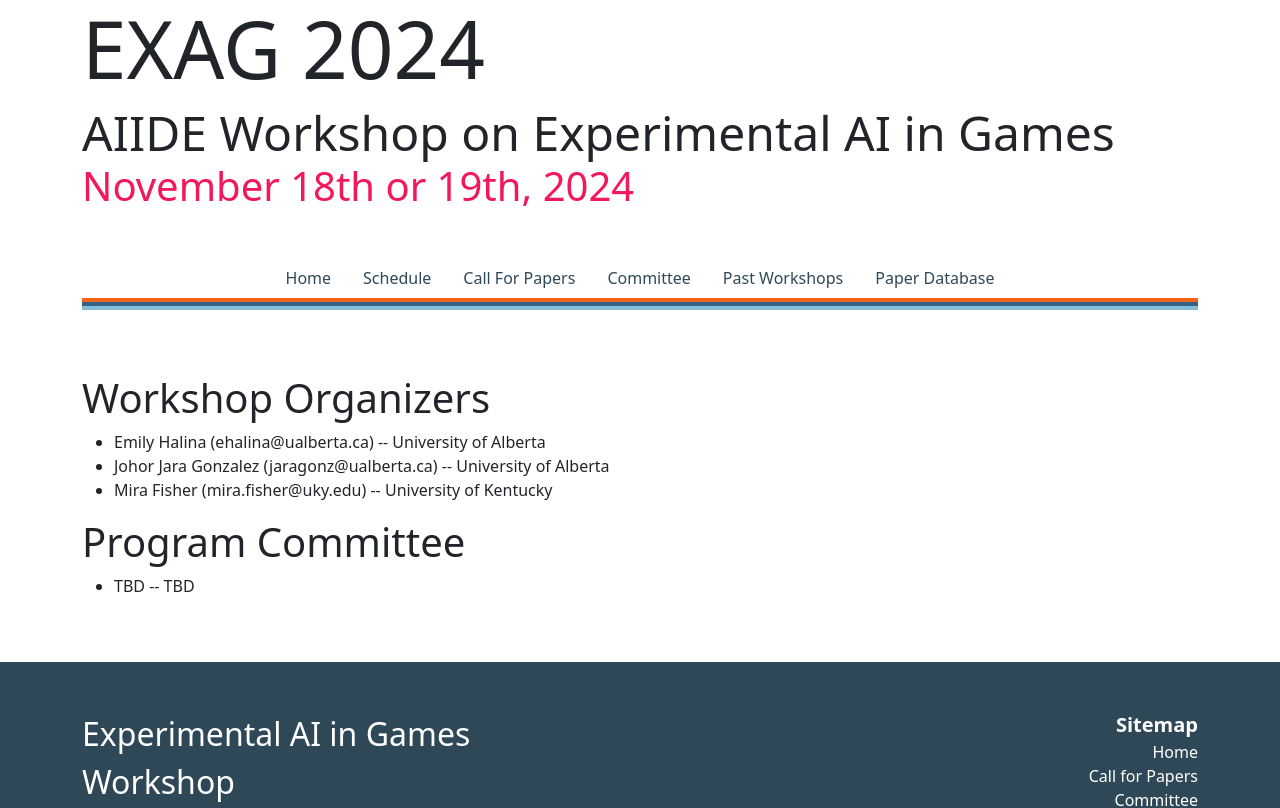
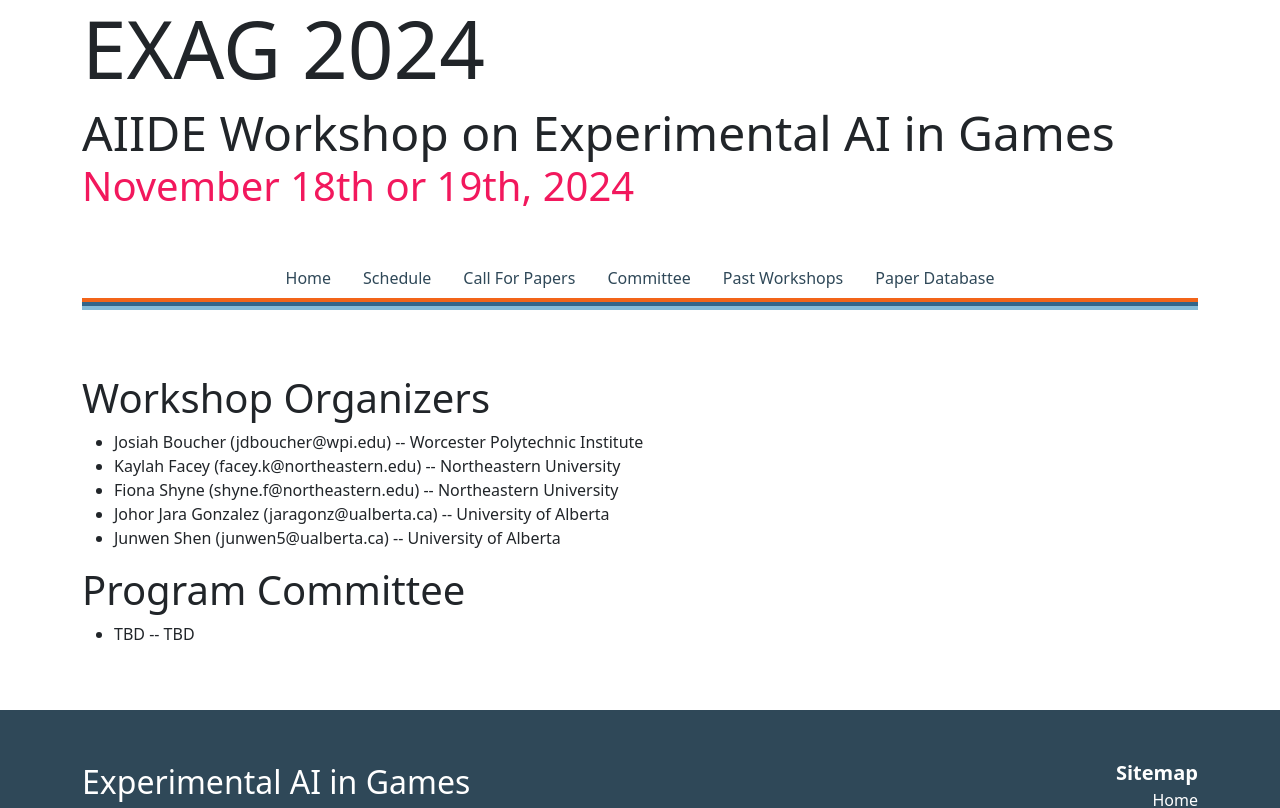
Before and after one commit to aiide-exag/aiide-exag.github.io, a Next.js app: page /committee in a window 1280 px wide. Shown: the top 808 px of the page. Built offline with nearby package versions, Linux system fonts and the light colour scheme.

Commit message:
Committee, Home Page, WIP Schedule 2025
Updated with most recent information for 2025.

```diff
--- a/src/pages/committee.tsx
+++ b/src/pages/committee.tsx
@@ -5,9 +5,19 @@
 
 const ORGANIZING_COMMITTEE = [
     {
-        name: 'Emily Halina',
-        email: 'ehalina@ualberta.ca',
-        affiliation: 'University of Alberta',
+        name: 'Josiah Boucher',
+        email: 'jdboucher@wpi.edu',
+        affiliation: 'Worcester Polytechnic Institute',
+    },
+    {
+        name: 'Kaylah Facey',
+        email: 'facey.k@northeastern.edu',
+        affiliation: 'Northeastern University',
+    },
+    {
+        name: 'Fiona Shyne',
+        email: 'shyne.f@northeastern.edu',
+        affiliation: 'Northeastern University',
     },
     {
         name: 'Johor Jara Gonzalez',
@@ -15,9 +25,9 @@
         affiliation: 'University of Alberta',
     },
     {
-        name: 'Mira Fisher',
-        email: 'mira.fisher@uky.edu',
-        affiliation: 'University of Kentucky',
+        name: 'Junwen Shen',
+        email: 'junwen5@ualberta.ca',
+        affiliation: 'University of Alberta',
     },
 
 ];
--- a/src/pages/schedule.tsx
+++ b/src/pages/schedule.tsx
@@ -6,7 +6,7 @@
 const SchedulePage = () => {
     return (
         <AppLayout>
-            <Seo title="EXAG 2024: Schedule" />
+            <Seo title="EXAG 2025: Schedule" />
             <Container className="py-5">
                 <h1>EXAG 2024 Program Schedule</h1>
 
@@ -18,8 +18,6 @@
                 <h2>📜 Accepted Full Papers</h2>
                 <h3>TBD</h3>
                 <h2>📄 Accepted Short Papers</h2>
-                <h3>TBD</h3>
-                <h2>⚡️ Accepted Lightning Talks</h2>
                 <h3>TBD</h3>
             </Container>
         </AppLayout>
```
Also changed, not shown: src/pages/index.tsx (+5 -6 lines).
